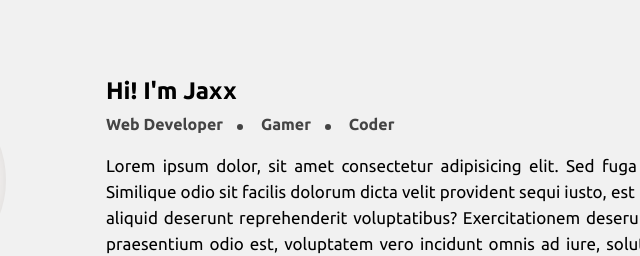
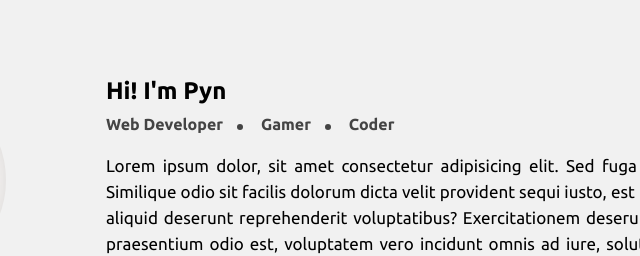
Before and after one commit to jsxa/p3e-contact.cf, a plain HTML site: page index.html in a window 1280 px wide. Shown: the part 953-1209 px from the top of the page, 234-874 px from the left. Drawn offline with nearby package versions, Linux system fonts and the light colour scheme.

Commit message:
Update index.html

```diff
--- a/index.html
+++ b/index.html
@@ -60,7 +60,7 @@
       <div class="about-content">
         <img src="images/pic.png" alt="" class="about-pic">
         <div class="about-text">
-          <h2>Hi! I'm Jaxx</h2>
+          <h2>Hi! I'm Pyn</h2>
           <h3>
             <span>Web Developer</span>
             <span>Gamer</span>
```
